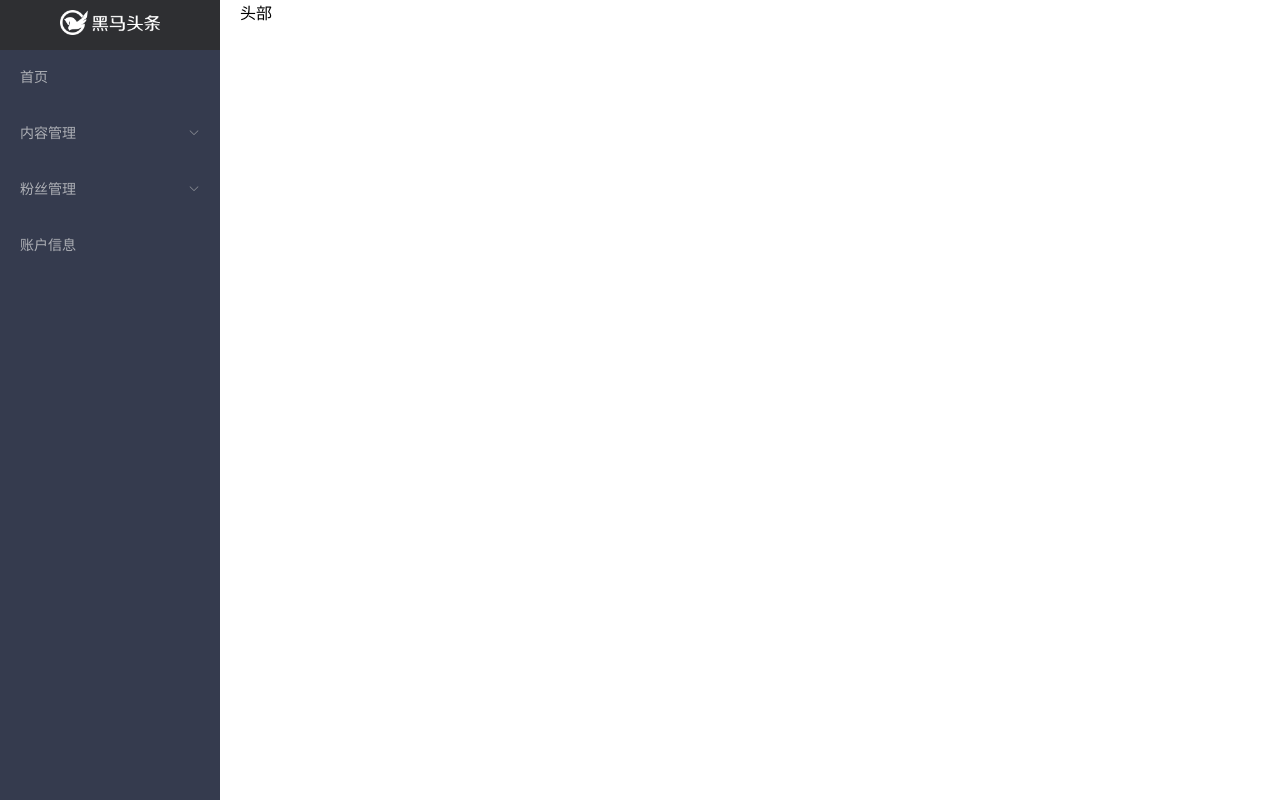
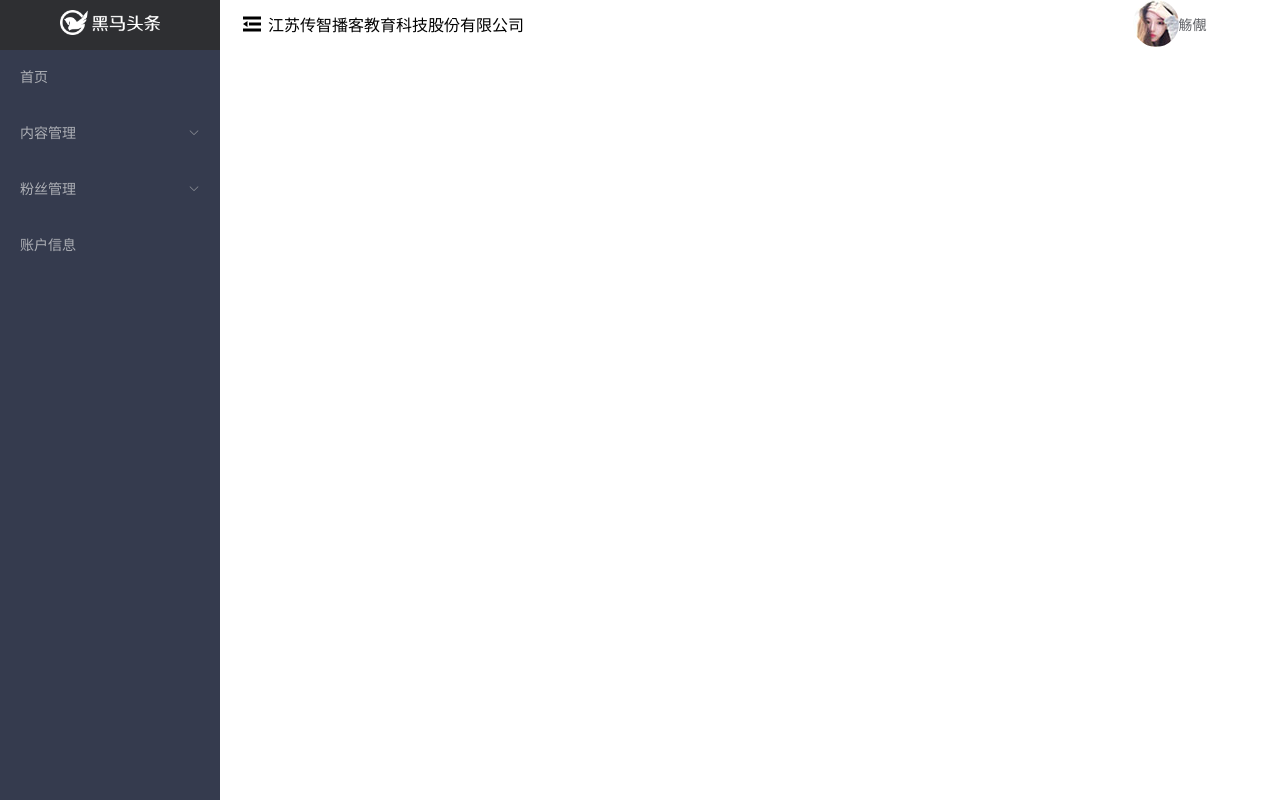
Before and after one commit to gpf131012/88heimatt, a Vue app: page /#/home in a window 1280 px wide. Built offline with nearby package versions, Linux system fonts and the light colour scheme.

Commit message:
主页模块-头部及下拉菜单

```diff
--- /dev/null
+++ b/src/components/layout-header.vue
@@ -0,0 +1,46 @@
+<template>
+  <!-- 头部组件 -->
+  <el-row type='flex' justify="space-between">
+      <el-col :span="8" class="left">
+          <i class="el-icon-s-fold"></i>
+          <span>江苏传智播客教育科技股份有限公司</span>
+      </el-col>
+      <el-col :span="3" class="right">
+          <img src="../assets/img/avatar.jpg" alt="">
+          <el-dropdown trigger="click">
+               <span>觞儬</span>
+               <el-dropdown-menu slot="dropdown">
+                   <el-dropdown-item>账户信息</el-dropdown-item>
+                   <el-dropdown-item>git信息</el-dropdown-item>
+                   <el-dropdown-item>退出</el-dropdown-item>
+               </el-dropdown-menu>
+          </el-dropdown>
+      </el-col>
+  </el-row>
+</template>
+
+<script>
+export default {
+
+}
+</script>
+
+<style lang='less' scoped>
+.left{
+    display: flex;
+    align-items: center;
+    i{
+        font-size: 24px;
+    }
+    span{
+        margin-left: 4px;
+    }
+}
+.right{
+    display: flex;
+    align-items: center;
+    img{
+        border-radius:50%;
+    }
+}
+</style>
--- a/src/views/home/index.vue
+++ b/src/views/home/index.vue
@@ -29,7 +29,7 @@
 
   <el-container>
     <el-header>
-      头部
+      <layout-header></layout-header>
     </el-header>
     <!-- 中间区域 -->
     <el-main>
@@ -40,11 +40,12 @@
 </template>
 
 <script>
+import header from '../../components/layout-header.vue'
 // import HelloWorld from '@components/HelloWorld.vue'
 export default {
   name: 'home',
   components: {
-
+    'layout-header': header
   }
 }
 </script>
```
